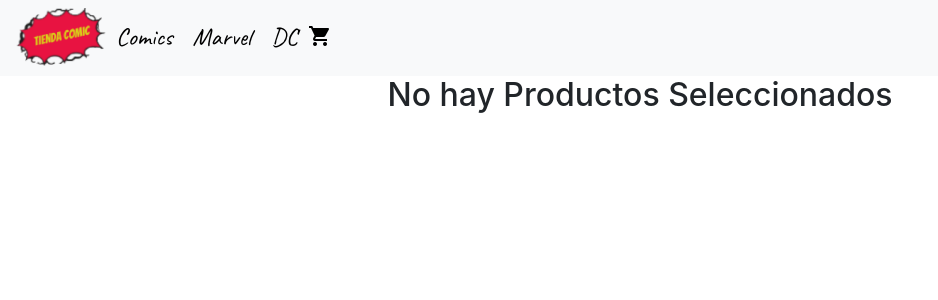
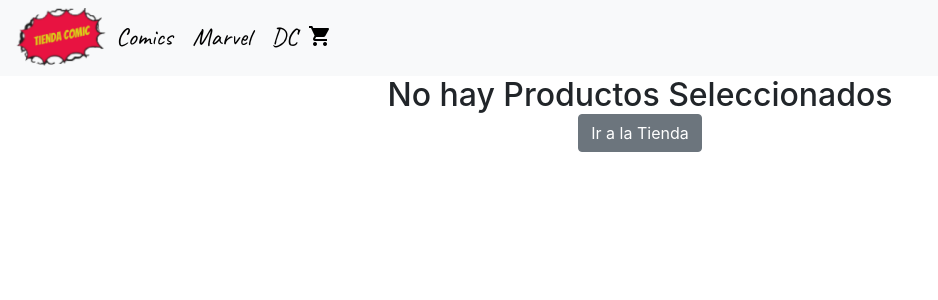
Before and after one commit to SebastianDeFranco/React-ecommerce, a React (Create React App) app: page /cart in a window 1280 px wide. Shown: the top 300 px of the page, without its empty margins (0-938 px from the left). Built offline with nearby package versions, Linux system fonts and the light colour scheme.

Commit message:
Sebastian De Franco

```diff
--- a/src/components/cart.jsx
+++ b/src/components/cart.jsx
@@ -2,13 +2,17 @@ import React, {useContext, useState} from 'react'
 // import { NotiContext } from '../context/cartContext'
 import {NotiContext} from '../context/CartContext'
 import {Table} from 'react-bootstrap';
+import { Link } from 'react-router-dom';
 
 
 function Cart() {
     const {cartList, guardarItem, price} = useContext(NotiContext)
     return(
         <>
-            {cartList.length === 0 && <h2 style={{textAlign:"center"}}>No hay Productos Seleccionados</h2>}
+            {cartList.length === 0 && <h2 style={{textAlign:"center"}}>No hay Productos Seleccionados
+            <Link to={`/`}>
+            <button className="btn btn-secondary" style={{display:"block", margin:"auto"}}>Ir a la Tienda</button></Link>
+            </h2>}
             {cartList.map(item =>(
                 <>
                     <Table striped bordered hover key={item.id}>
```
